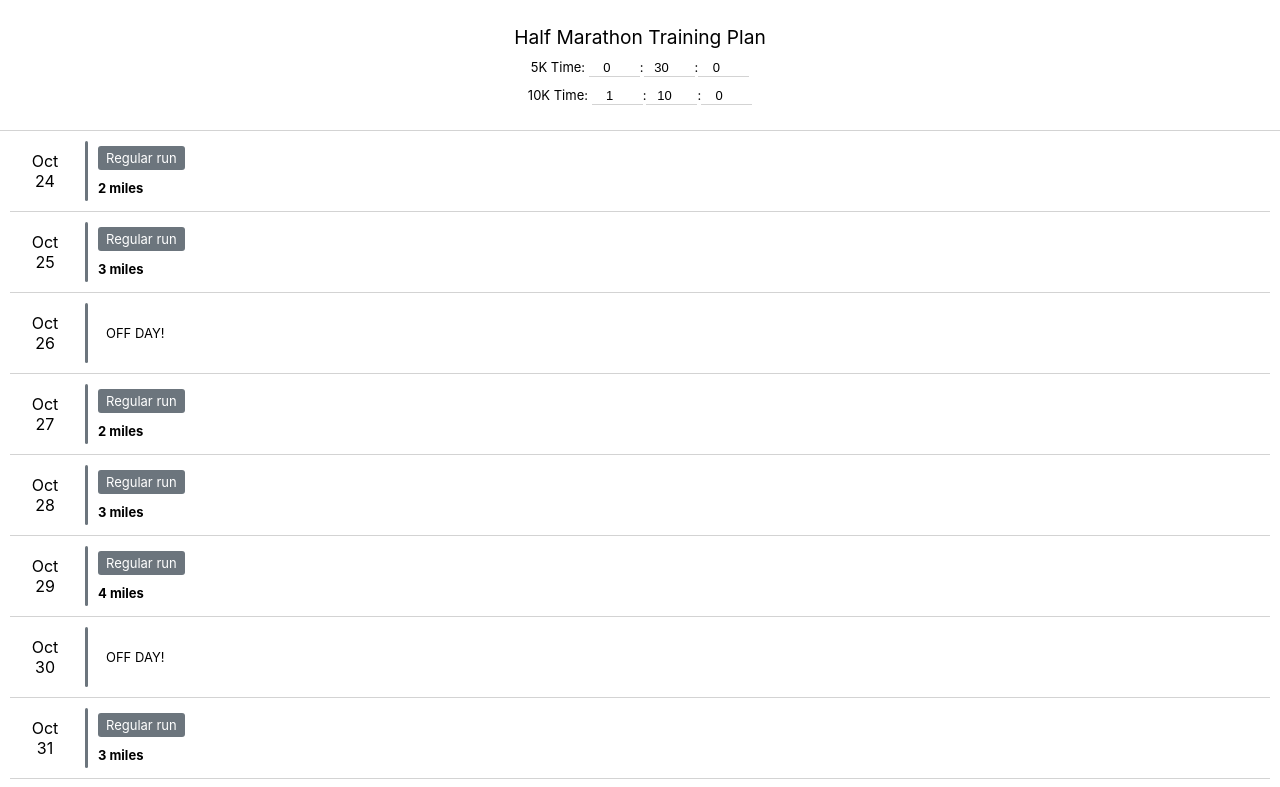
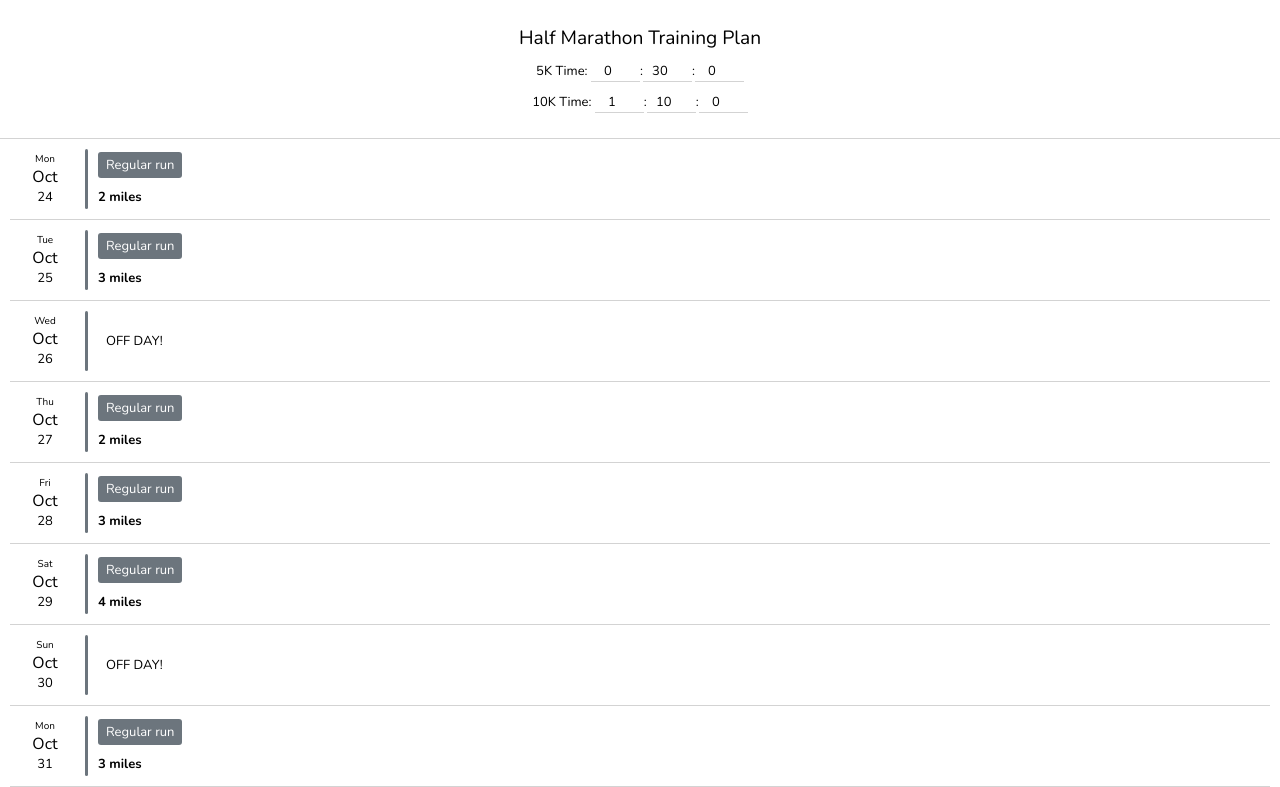
Before and after one commit to Jason-Mollerup/training-plans, a React (Create React App) app: page / in a window 1280 px wide. Shown: the top 787 px of the page. Built offline with nearby package versions, Linux system fonts and the light colour scheme.

Commit message:
fix things

```diff
--- a/public/index.html
+++ b/public/index.html
@@ -11,6 +11,12 @@
     />
     <link rel="apple-touch-icon" href="%PUBLIC_URL%/logo192.png" />
     <link rel="manifest" href="%PUBLIC_URL%/manifest.json" />
+    <link rel="preconnect" href="https://fonts.googleapis.com" />
+    <link rel="preconnect" href="https://fonts.gstatic.com" crossorigin />
+    <link
+      href="https://fonts.googleapis.com/css2?family=Nunito:ital,wght@0,200;0,300;0,400;0,500;0,600;0,700;0,800;0,900;0,1000;1,200;1,300;1,400;1,500;1,600;1,700;1,800;1,900;1,1000&display=swap"
+      rel="stylesheet"
+    />
     <title>Half Marathon Training Plan</title>
   </head>
   <body>
--- a/src/App.css
+++ b/src/App.css
@@ -1,5 +1,12 @@
 .App {
   text-align: center;
+}
+
+html,
+body,
+input,
+.App {
+  font-family: 'Nunito', sans-serif;
 }
 
 .App-logo {
@@ -32,6 +39,7 @@
   from {
     transform: rotate(0deg);
   }
+
   to {
     transform: rotate(360deg);
   }
--- a/src/App.js
+++ b/src/App.js
@@ -18,13 +18,18 @@ const dayTypes = {
     dividerBackgroundColor: '#E76F51',
     backgroundColor: '#E76F51',
     color: 'white',
-    text: 'Hill Sprints: 4x15s (w6) 4x20s (w8) 6x15s (w10)',
+    text: null,
+    texts: [
+      'Hill Sprints: 4x15s',
+      'Hill Sprints: 4x20s',
+      'Hill Sprints: 6x15s',
+    ]
   },
   strides: {
     dividerBackgroundColor: '#2A9D8F',
     backgroundColor: '#2A9D8F',
     color: 'white',
-    text: 'Strides following run: 4 then build up to 6-8',
+    text: 'Strides after run: 4 then build to 6-8',
   },
   race: {
     dividerBackgroundColor: '#264653',
@@ -150,19 +155,16 @@ const secondsToTime = (seconds) => {
 }
 
 const timeObjToSeconds = (obj) => {
-  return (
-    obj.hours * 3600
-    + obj.minutes * 60
-    + obj.seconds
-  )
+  const hours = isNaN(obj.hours) ? 0 : obj.hours
+  const minutes = isNaN(obj.minutes) ? 0 : obj.minutes
+  const seconds = isNaN(obj.seconds) ? 0 : obj.seconds
+  return (hours * 3600) + (minutes * 60) + seconds
 }
 
-const dateToType = (date, days, type) => {
+const dateToArr = (date, days) => {
   const startDate = new Date(date)
   const newDate = new Date(startDate.setDate(startDate.getDate() + days))
-  return type === 'month'
-    ? newDate.toLocaleString('en-US', {month: 'short'})
-    : newDate.getDate()
+  return newDate.toString().split(' ').slice(0, 3)
 }
 
 const checkToday = (date, days) => {
@@ -351,7 +353,7 @@ function App() {
     { miles: 7, type: 'regular', workout: null },
     { miles: 0, type: 'off', workout: null },
     // Week 6
-    { miles: 4, type: 'sprints', workout: null },
+    { miles: 4, type: 'sprints', workout: null, texts: 0 },
     { miles: 5, type: 'workout', workout: workouts.sixA },
     { miles: 0, type: 'off', workout: null },
     { miles: 4, type: 'regular', workout: null },
@@ -367,7 +369,7 @@ function App() {
     { miles: 6.2, type: 'race', workout: workouts.sevenB },
     { miles: 0, type: 'off', workout: null },
     // Week 8
-    { miles: 5, type: 'sprints', workout: null },
+    { miles: 5, type: 'sprints', workout: null, texts: 1 },
     { miles: 6, type: 'workout', workout: workouts.eightA },
     { miles: 0, type: 'off', workout: null },
     { miles: 3, type: 'strides', workout: null },
@@ -383,7 +385,7 @@ function App() {
     { miles: 10, type: 'workout', workout: workouts.nineB },
     { miles: 0, type: 'off', workout: null },
     // Week 10
-    { miles: 5, type: 'sprints', workout: null },
+    { miles: 5, type: 'sprints', workout: null, texts: 2 },
     { miles: 8, type: 'workout', workout: workouts.tenA },
     { miles: 0, type: 'off', workout: null },
     { miles: 5, type: 'regular', workout: null },
@@ -391,7 +393,7 @@ function App() {
     { miles: 12, type: 'regular', workout: null },
     { miles: 0, type: 'off', workout: null },
     // Week 11
-    { miles: 5, type: 'sprints', workout: null },
+    { miles: 5, type: 'sprints', workout: null, texts: 2 },
     { miles: 7, type: 'workout', workout: workouts.elevenA },
     { miles: 0, type: 'off', workout: null },
     { miles: 3, type: 'strides', workout: null },
@@ -467,13 +469,15 @@ function App() {
             />
           </div>
         </div>
-        {schedule.map(({ miles, type, workout }, index) => {
+        {schedule.map(({ miles, type, workout, texts }, index) => {
           const isToday = checkToday(startDate, index)
+          const dateArr = dateToArr(startDate, index)
           return (
             <div key={index} style={styles.dayWrapper}>
               <div style={isToday ? styles.dateToday : styles.date}>
-                <div>{dateToType(startDate, index, 'month')}</div>
-                <div>{dateToType(startDate, index, 'day')}</div>
+                <div style={{fontSize: 'x-small', fontWeight: 'normal'}}>{dateArr[0]}</div>
+                <div>{dateArr[1]}</div>
+                <div style={{fontSize: 'small'}}>{dateArr[2]}</div>
               </div>
               <div style={{
                 ...styles.divider,
@@ -485,7 +489,7 @@ function App() {
                   color: dayTypes[type].color,
                   backgroundColor: dayTypes[type].backgroundColor
                 }}>
-                  {dayTypes[type].text}
+                  {type === 'sprints' ? dayTypes[type].texts[texts] : dayTypes[type].text}
                 </div>
                 {miles > 0 && (
                   <div style={styles.miles}>{miles} miles</div>
@@ -493,7 +497,7 @@ function App() {
                 {workout && (
                   <div style={styles.workoutWrapper}>
                     <div style={styles.notes}>{workout.notes}</div>
-                    {workout.time && (
+                    {workout.time !== null && workout.time !== 0 && (
                       <div style={styles.time}>@ {secondsToTime(workout.time)} time</div>
                     )}
                   </div>
```
